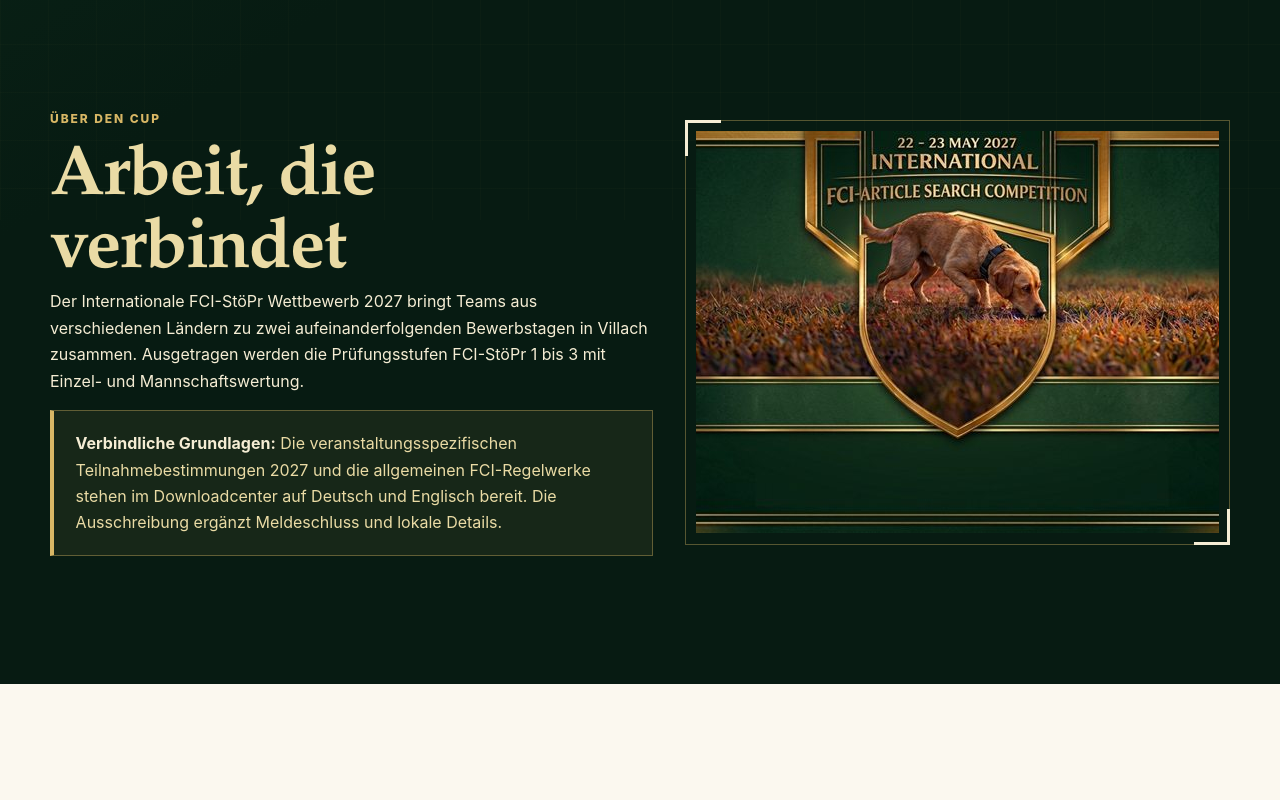
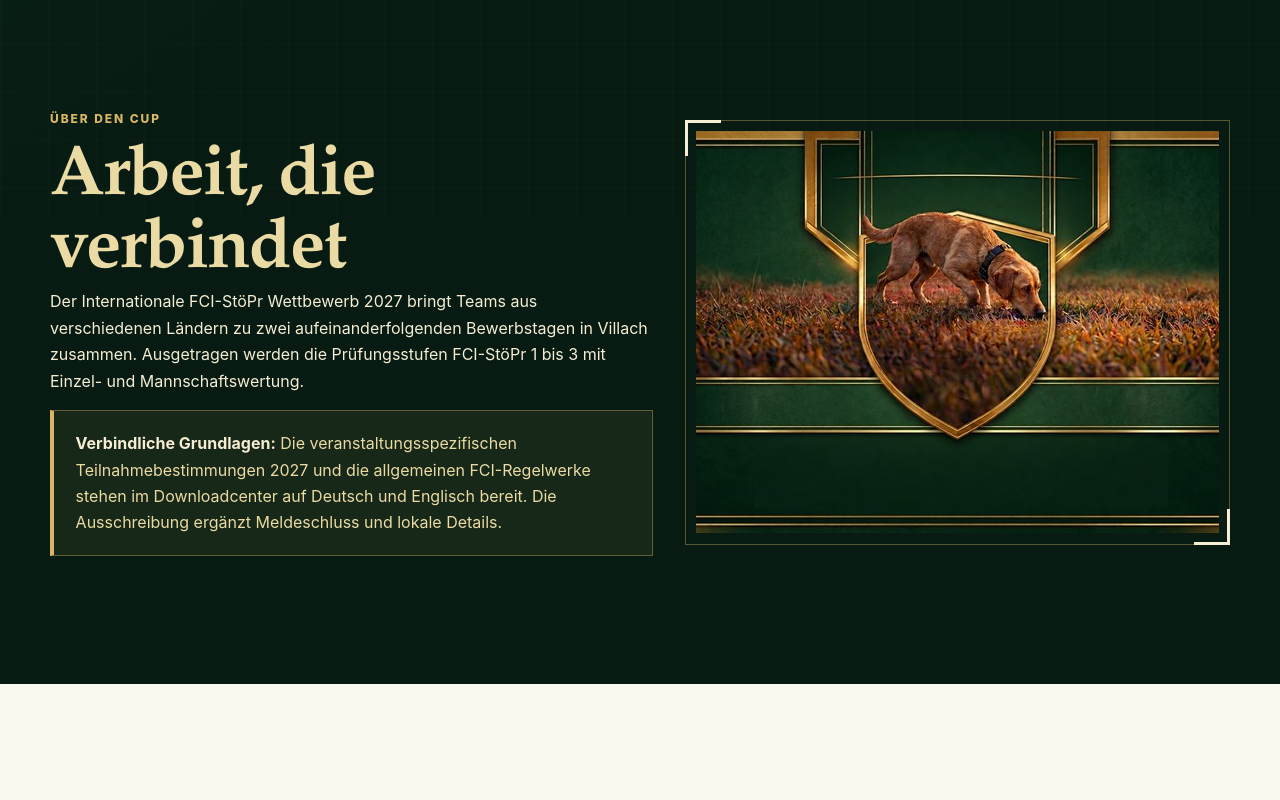
Before and after one commit to Meinereiner71/internationaler-stoebercup-2027, a website: page event.html in a window 1280 px wide. Shown: the part 580-1380 px from the top of the page. Drawn offline with Linux system fonts and the light colour scheme.

Commit message:
Fehlendes Eventfoto wiederherstellen

```diff
--- a/event.html
+++ b/event.html
@@ -35,7 +35,7 @@
             </p>
             <div class="notice"><strong data-de="Verbindliche Grundlagen:" data-en="Binding documents:">Verbindliche Grundlagen:</strong> <span data-de="Die veranstaltungsspezifischen Teilnahmebestimmungen 2027 und die allgemeinen FCI-Regelwerke stehen im Downloadcenter auf Deutsch und Englisch bereit. Die Ausschreibung ergänzt Meldeschluss und lokale Details." data-en="The event-specific 2027 competition regulations and the general FCI rules are available in the download centre in German and English. The invitation will add the entry deadline and local details.">Die veranstaltungsspezifischen Teilnahmebestimmungen 2027 und die allgemeinen FCI-Regelwerke stehen im Downloadcenter auf Deutsch und Englisch bereit. Die Ausschreibung ergänzt Meldeschluss und lokale Details.</span></div>
           </div>
-          <div class="media-frame reveal"><img src="assets/hero-dog-720.jpg" width="720" height="402" loading="lazy"
+          <div class="media-frame reveal"><img src="assets/hero-dog-clean-720.jpg" width="720" height="402" loading="lazy"
             alt="Stöberhund bei konzentrierter Nasenarbeit" data-alt-de="Stöberhund bei konzentrierter Nasenarbeit" data-alt-en="Search dog carrying out focused scent work"></div>
         </div>
       </section>
@@ -81,11 +81,11 @@
         <div class="container">
           <div class="section-heading section-heading--center reveal"><p class="eyebrow" data-de="Impressionen" data-en="Impressions">Impressionen</p><h2 data-de="Event und Region" data-en="Event and region">Event und Region</h2><p data-de="Vorhandenes, freigegebenes Bildmaterial. Weitere Sportfotos werden ergänzt." data-en="Available approved imagery. More dog sport photos will be added.">Vorhandenes, freigegebenes Bildmaterial. Weitere Sportfotos werden ergänzt.</p></div>
           <div class="gallery">
-            <button class="gallery-button reveal" type="button" data-gallery="assets/hero-dog-1376.jpg"><img src="assets/hero-dog-720.jpg" width="720" height="402" loading="lazy" alt="Suchender Stöberhund im gold-grünen Eventdesign" data-alt-de="Suchender Stöberhund im gold-grünen Eventdesign" data-alt-en="Search dog in the green and gold event design"><span data-de="Der Stöberhund im Mittelpunkt" data-en="The search dog at the centre">Der Stöberhund im Mittelpunkt</span></button>
+            <button class="gallery-button reveal" type="button" data-gallery="assets/hero-dog-clean-1376.jpg"><img src="assets/hero-dog-clean-720.jpg" width="720" height="402" loading="lazy" alt="Suchender Stöberhund im gold-grünen Eventdesign" data-alt-de="Suchender Stöberhund im gold-grünen Eventdesign" data-alt-en="Search dog in the green and gold event design"><span data-de="Der Stöberhund im Mittelpunkt" data-en="The search dog at the centre">Der Stöberhund im Mittelpunkt</span></button>
             <button class="gallery-button reveal" type="button" data-gallery="assets/stadion.jpg"><img src="assets/stadion.jpg" width="1200" height="800" loading="lazy" alt="Sportzentrum Landskron" data-alt-de="Sportzentrum Landskron" data-alt-en="Landskron Sports Centre"><span>Sportzentrum Landskron</span></button>
             <button class="gallery-button reveal" type="button" data-gallery="assets/stadion-detail.jpg"><img src="assets/stadion-detail.jpg" width="1446" height="336" loading="lazy" alt="Panorama des Sportzentrums Landskron" data-alt-de="Panorama des Sportzentrums Landskron" data-alt-en="Panorama of the Landskron Sports Centre"><span data-de="Austragungsort in Villach" data-en="Venue in Villach">Austragungsort in Villach</span></button>
           </div>
-          <dialog class="image-dialog" id="image-dialog"><button class="dialog-close" type="button" aria-label="Bild schließen" data-aria-label-de="Bild schließen" data-aria-label-en="Close image">×</button><img src="assets/hero-dog-720.jpg" alt="Stöberhund"></dialog>
+          <dialog class="image-dialog" id="image-dialog"><button class="dialog-close" type="button" aria-label="Bild schließen" data-aria-label-de="Bild schließen" data-aria-label-en="Close image">×</button><img src="assets/hero-dog-clean-720.jpg" alt="Stöberhund"></dialog>
         </div>
       </section>
 
```
Also changed, not shown: tests/sites-worker.test.mjs (+9 -0 lines).
